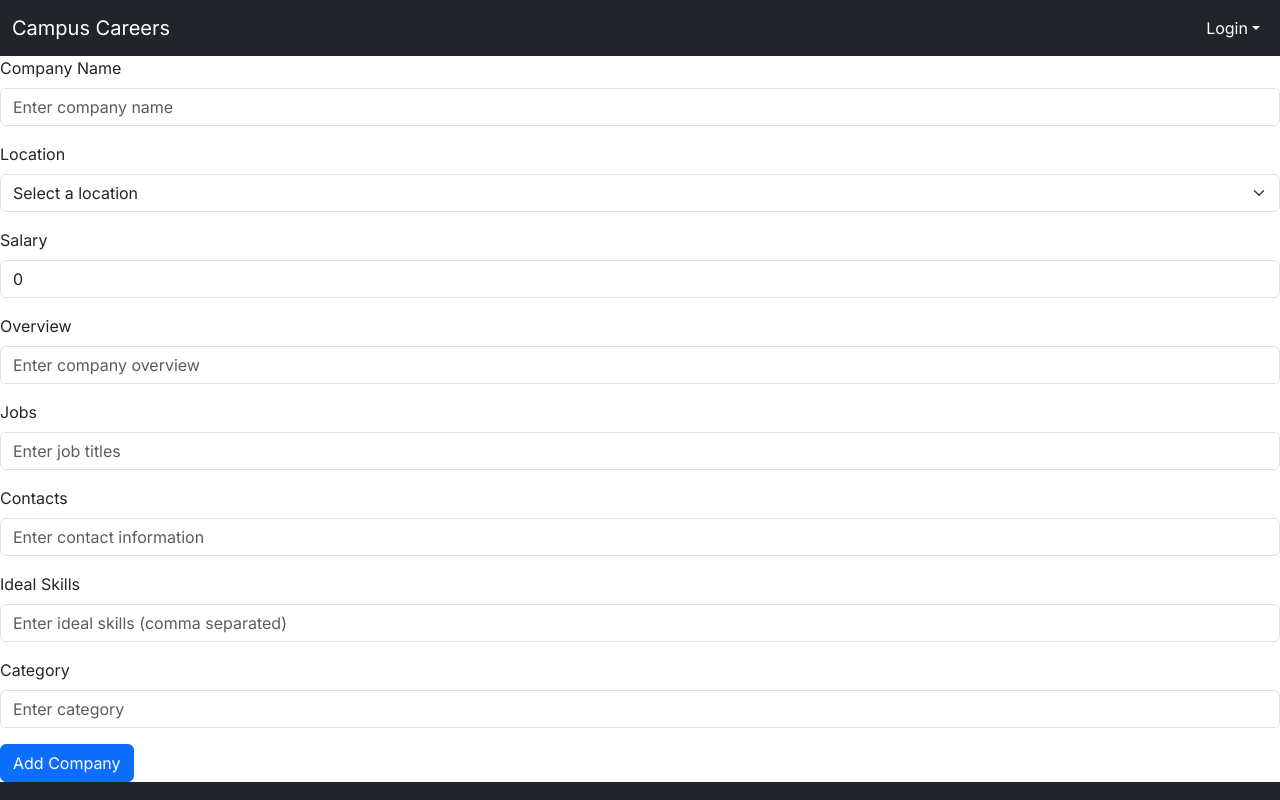
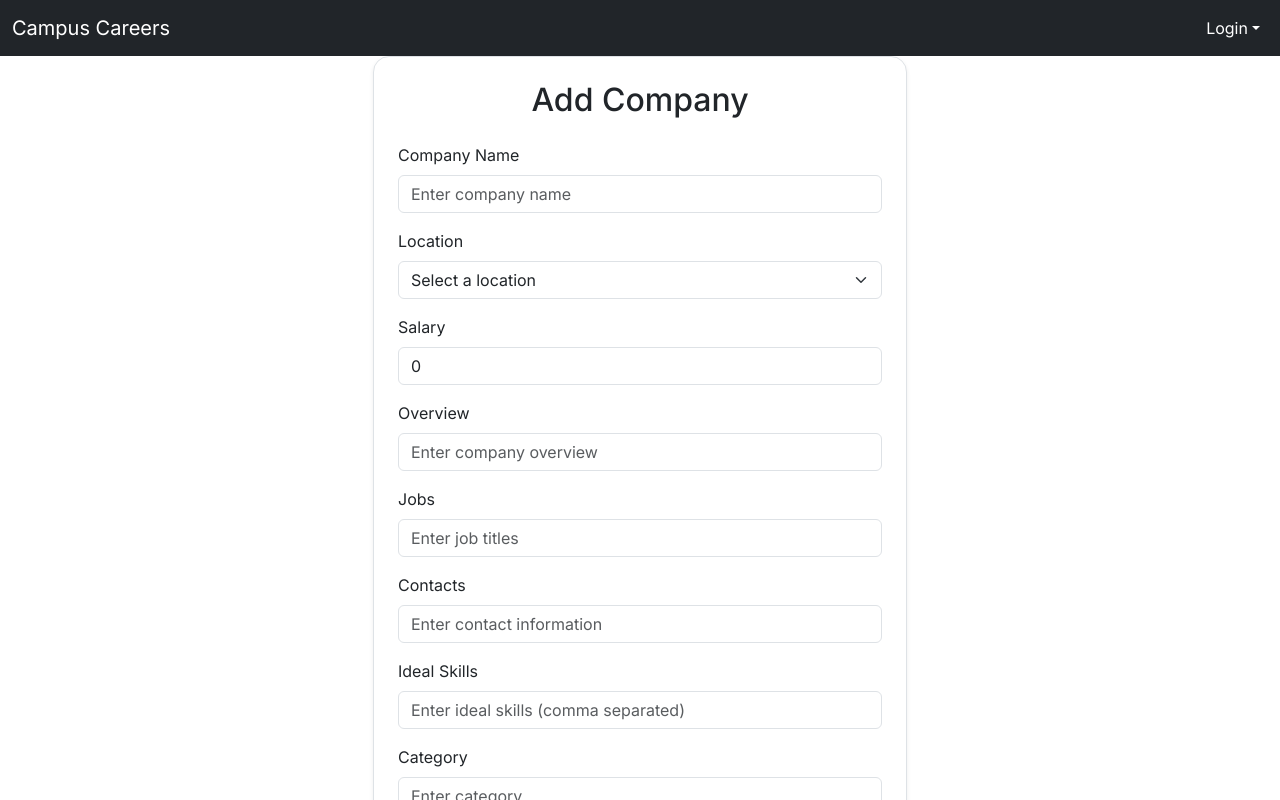
Before and after one commit to campus-careers/campus-careers-app, a Next.js app: page /admin/add-company in a window 1280 px wide. Built offline with nearby package versions, Linux system fonts and the light colour scheme; no server answers.

Commit message:
Update AddCompanyForm.tsx

```diff
--- a/src/components/AddCompanyForm.tsx
+++ b/src/components/AddCompanyForm.tsx
@@ -4,7 +4,7 @@ import React from 'react';
 import { useForm, SubmitHandler } from 'react-hook-form';
 import { yupResolver } from '@hookform/resolvers/yup';
 import * as Yup from 'yup';
-import { Button, Form, Alert } from 'react-bootstrap';
+import { Button, Form, Container, Row, Col } from 'react-bootstrap';
 import { AddCompanySchema } from '@/lib/validationSchemas';
 
 type FormValues = {
@@ -15,7 +15,7 @@ type FormValues = {
   jobs: string;
   contacts: string;
   idealSkill: string;
-  category: string; // New field for category
+  category: string;
 };
 
 const defaultValues: FormValues = {
@@ -26,11 +26,15 @@ const defaultValues: FormValues = {
   jobs: '',
   contacts: '',
   idealSkill: '',
-  category: '', // Default value for category
+  category: '',
 };
 
 const AddCompanyForm: React.FC = () => {
-  const { register, handleSubmit, formState: { errors } } = useForm<FormValues>({
+  const {
+    register,
+    handleSubmit,
+    formState: { errors },
+  } = useForm<FormValues>({
     defaultValues,
     resolver: yupResolver(AddCompanySchema),
   });
@@ -38,7 +42,6 @@ const AddCompanyForm: React.FC = () => {
   const onSubmit: SubmitHandler<FormValues> = async (data) => {
     try {
       console.log('Submitted data:', data);
-      // Replace with actual API call
       alert('Company added successfully!');
     } catch (error) {
       alert('Failed to add company');
@@ -47,7 +50,12 @@ const AddCompanyForm: React.FC = () => {
   };
 
   return (
-    <Form onSubmit={handleSubmit(onSubmit)}>
+    <Container className="d-flex justify-content-center align-items-center min-vh-100">
+      <Row className="w-100">
+        <Col md={8} lg={6} className="mx-auto">
+          <Form onSubmit={handleSubmit(onSubmit)} className="p-4 shadow-sm border rounded-4 bg-white">
+            <h2 className="text-center mb-4">Add Company</h2>
+
             <Form.Group className="mb-3">
               <Form.Label>Company Name</Form.Label>
               <Form.Control
@@ -62,7 +70,6 @@ const AddCompanyForm: React.FC = () => {
               <Form.Label>Location</Form.Label>
               <Form.Select
                 {...register('location')}
-    name="location" // Important for Playwright
                 isInvalid={!!errors.location}
               >
                 <option value="">Select a location</option>
@@ -72,9 +79,7 @@ const AddCompanyForm: React.FC = () => {
                 <option value="Texas">Texas</option>
                 <option value="Remote">Remote</option>
               </Form.Select>
-  {errors.location && (
-    <Form.Text className="text-danger">{errors.location.message}</Form.Text>
-  )}
+              {errors.location && <Form.Text className="text-danger">{errors.location.message}</Form.Text>}
             </Form.Group>
 
             <Form.Group className="mb-3">
@@ -138,10 +143,15 @@ const AddCompanyForm: React.FC = () => {
               {errors.category && <Form.Text className="text-danger">{errors.category.message}</Form.Text>}
             </Form.Group>
 
+            <div className="text-center">
               <Button variant="primary" type="submit">
                 Add Company
               </Button>
+            </div>
           </Form>
+        </Col>
+      </Row>
+    </Container>
   );
 };
 
```
Lines whose indentation alone changed are shown as unchanged.
